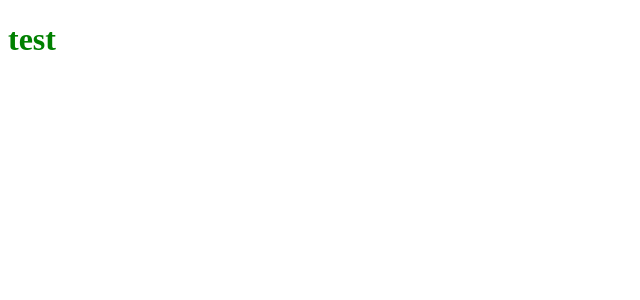
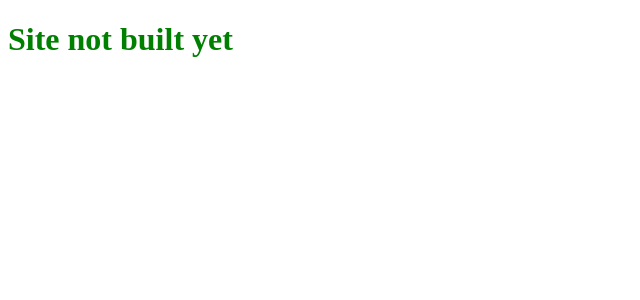
Before and after one commit to sarahkittyy/GameOfLife, a React app: page / in a window 1280 px wide. Shown: the top 300 px of the page, without its empty margins (0-640 px from the left). Built offline with nearby package versions, Linux system fonts and the light colour scheme.

Commit message:
added filler message

```diff
--- a/src/App.js
+++ b/src/App.js
@@ -11,7 +11,7 @@ export default class App extends Component
 	render()
 	{
 		return (
-			<h1>test</h1>
+			<h1>Site not built yet</h1>
 		);
 	}
 }
```
Also changed, not shown: 1 other file (tests, documents, lock files or other folders).
